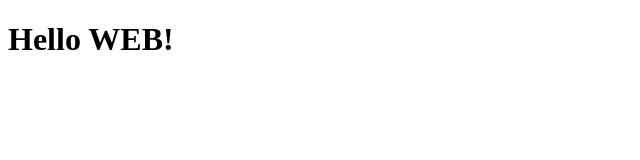
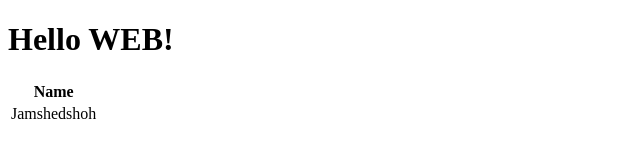
Before and after one commit to Jamshedshoh/simpleweb, a plain HTML site: page index.html in a window 1280 px wide. Shown: the whole page, without its empty margins (0-640 px from the left). Drawn offline with Linux system fonts and the light colour scheme.

Commit message:
Add a table element

```diff
--- a/index.html
+++ b/index.html
@@ -8,5 +8,17 @@
 </head>
 <body>
   <h1>Hello WEB!</h1>
+  <table>
+    <thead>
+      <tr>
+        <th>Name</th>
+      </tr>
+    </thead>
+    <tbody>
+      <tr>
+        <td>Jamshedshoh</td>
+      </tr>
+    </tbody>
+  </table>
 </body>
 </html>
```
